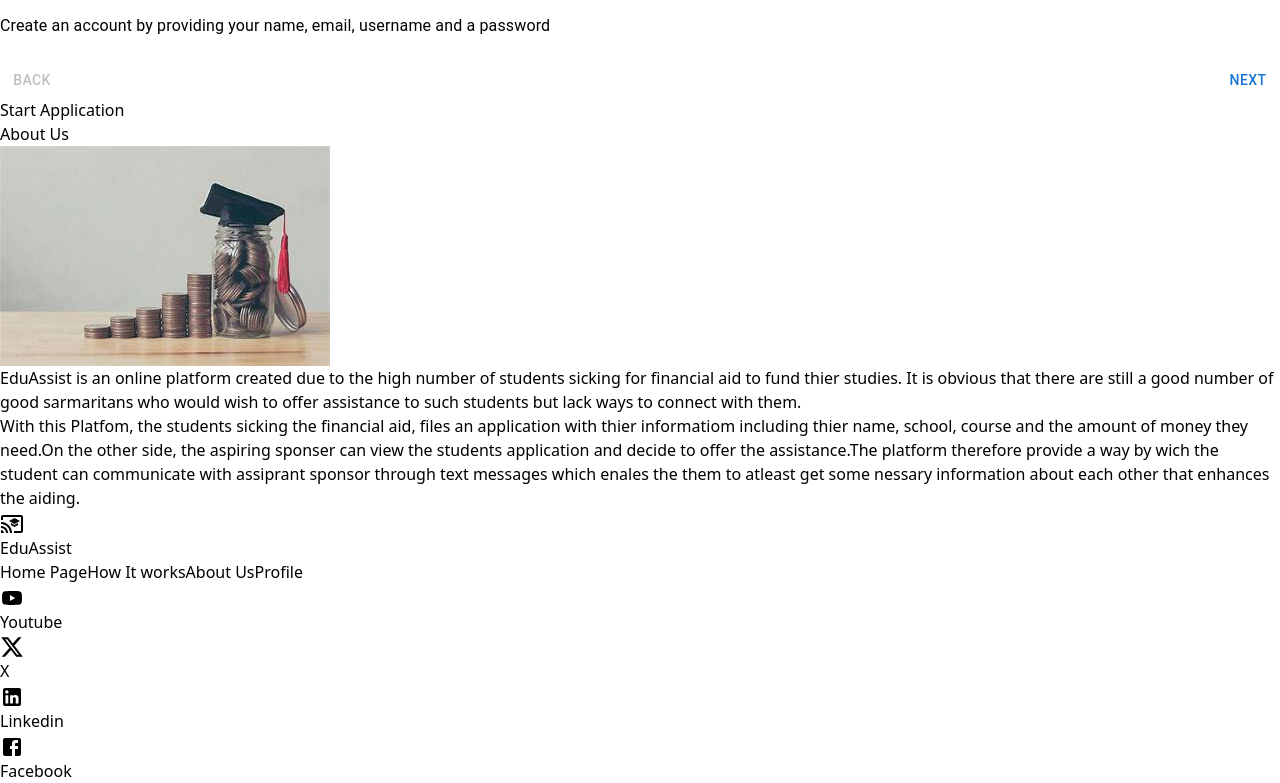
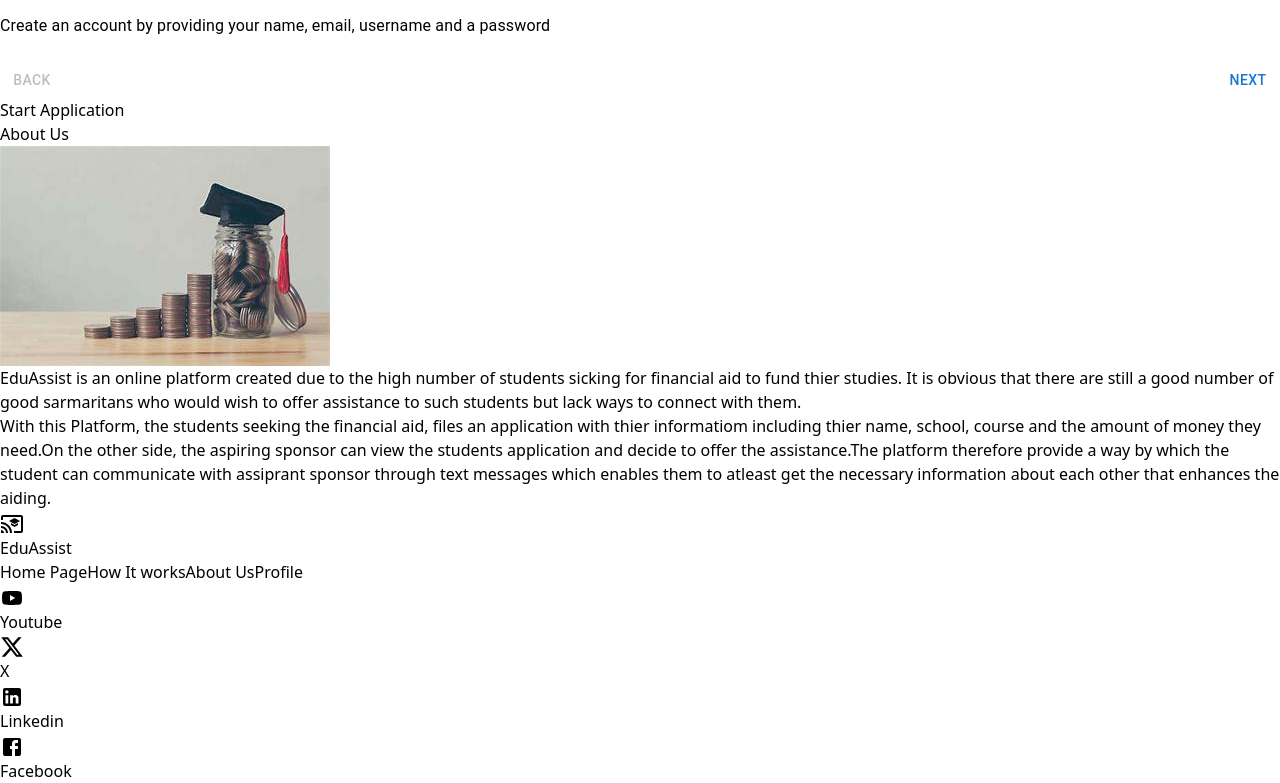
Before and after one commit to wamae-ndiritu/eduAssist, a React (Vite) app in the folder frontend/: page / in a window 1280 px wide. Shown: the part 828-1611 px from the top of the page. Built offline with nearby package versions, Linux system fonts and the light colour scheme.

Commit message:
Profread about section

```diff
--- a/frontend/src/components/About.jsx
+++ b/frontend/src/components/About.jsx
@@ -8,7 +8,11 @@ const About = () => {
       </h2>
       <div className='grid grid-cols-1 md:grid-cols-5 gap-5 my-6 flex items-center'>
         <section className='col-span-1 md:col-span-2'>
-            <img src={eduAssist} alt="EduAssist" className="h-full w-full object-cover rounded-lg" />
+          <img
+            src={eduAssist}
+            alt='EduAssist'
+            className='h-full w-full object-cover rounded-lg'
+          />
           {/* <h1 className='p-4 text-2xl font-bold'>EduAssist Connect Platform</h1>
           <p className='p-3 font-semibold text-xl '>
             Are you looking for education fanancial assist? Then look no
@@ -29,19 +33,19 @@ const About = () => {
             connect with them.
           </p>
           <p className='p-3'>
-            With this Platfom, the students sicking the financial aid, files an
+            With this Platform, the students seeking the financial aid, files an
             application with thier informatiom including thier name, school,
             course and the amount of money they need.On the other side, the
-            aspiring sponser can view the students application and decide to
-            offer the assistance.The platform therefore provide a way by wich
+            aspiring sponsor can view the students application and decide to
+            offer the assistance.The platform therefore provide a way by which
             the student can communicate with assiprant sponsor through text
-            messages which enales the them to atleast get some nessary
-            information about each other that enhances the aiding.
+            messages which enables them to atleast get the necessary information
+            about each other that enhances the aiding.
           </p>
         </section>
       </div>
     </div>
   );
-}
+};
 
 export default About
```
